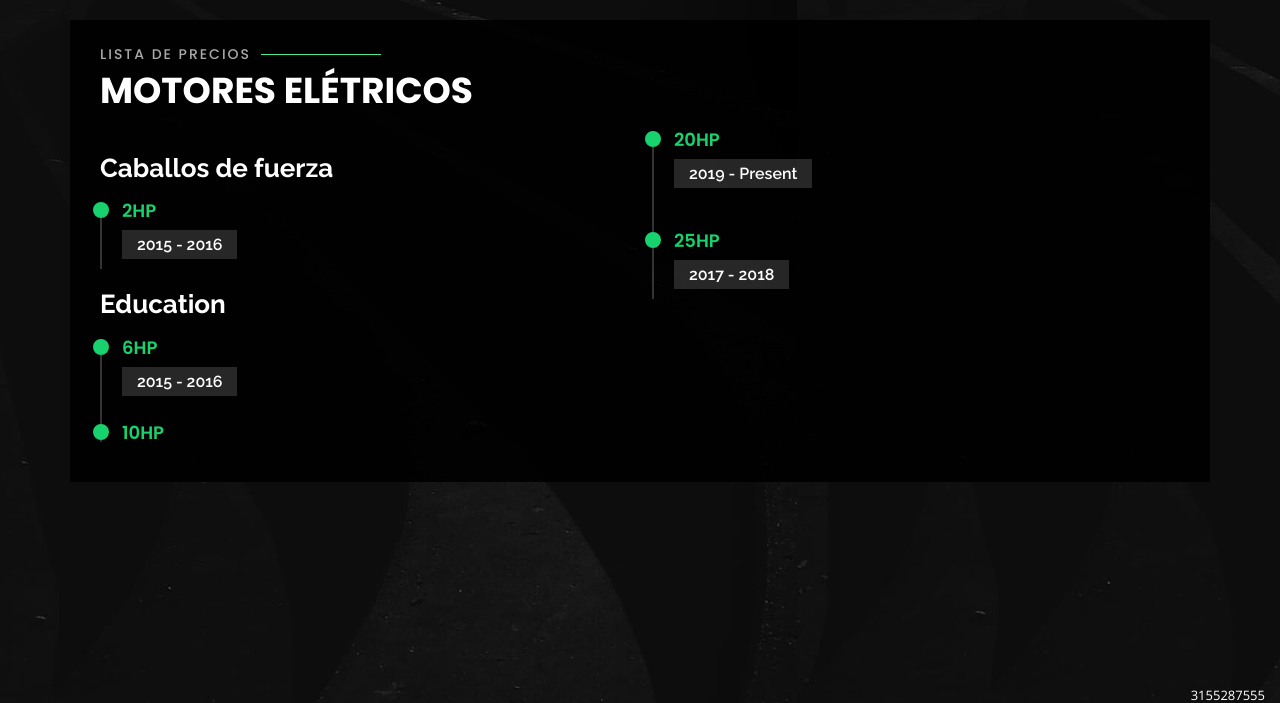
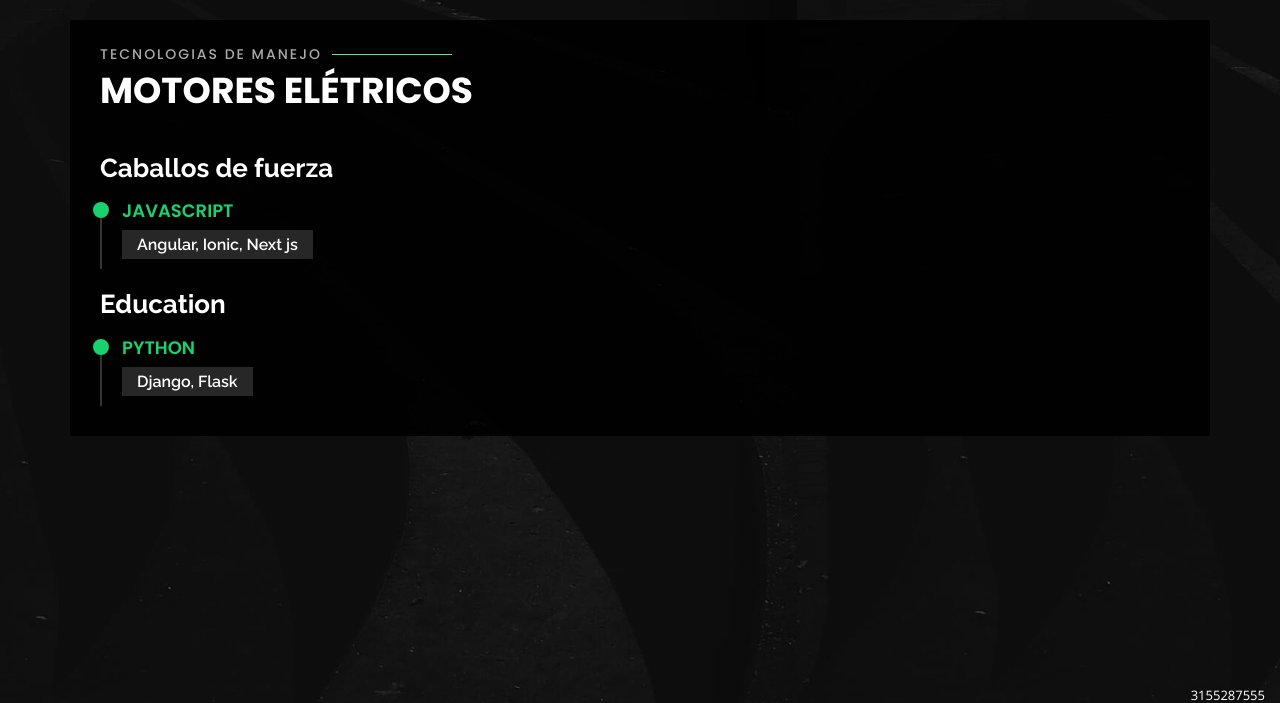
Before and after one commit to sayed-1625/presentation, a Django app: page / in a window 1280 px wide, after a click on "Tecnologias de desarrollo". Shown: the part 80-783 px from the top of the page. Run offline with Django 3.2, Linux system fonts and the light colour scheme; some libraries are stand-ins or nearby versions.

Commit message:
First commit 15

```diff
--- a/templates/home/index.html
+++ b/templates/home/index.html
@@ -169,7 +169,7 @@
     <div class="container">
 
       <div class="section-title">
-        <h2>Lista de precios</h2>
+        <h2>Tecnologias de manejo</h2>
         <p>Motores elétricos</p>
       </div>
 
@@ -178,32 +178,14 @@
         <div class="col-lg-6">
           <h3 class="resume-title">Caballos de fuerza</h3>
           <div class="resume-item pb-0">
-            <h4>2HP</h4>
-            <h5>2015 - 2016</h5>
+            <h4>JavaScript</h4>
+            <h5>Angular, Ionic, Next js</h5>
           </div>
 
           <h3 class="resume-title">Education</h3>
           <div class="resume-item">
-            <h4>6HP</h4>
-            <h5>2015 - 2016</h5>
-          </div>
-          <div class="resume-item">
-            <h4>10HP</h4>
-          </div>
-        </div>
-
-        <div class="col-lg-6">
-          <div class="resume-item">
-            <h4>20HP</h4>
-            <h5>2019 - Present</h5>
-            <p>
-            </p>
-          </div>
-          <div class="resume-item">
-            <h4>25HP</h4>
-            <h5>2017 - 2018</h5>
-            <p>
-            </p>
+            <h4>Python</h4>
+            <h5>Django, Flask</h5>
           </div>
         </div>
 
```
